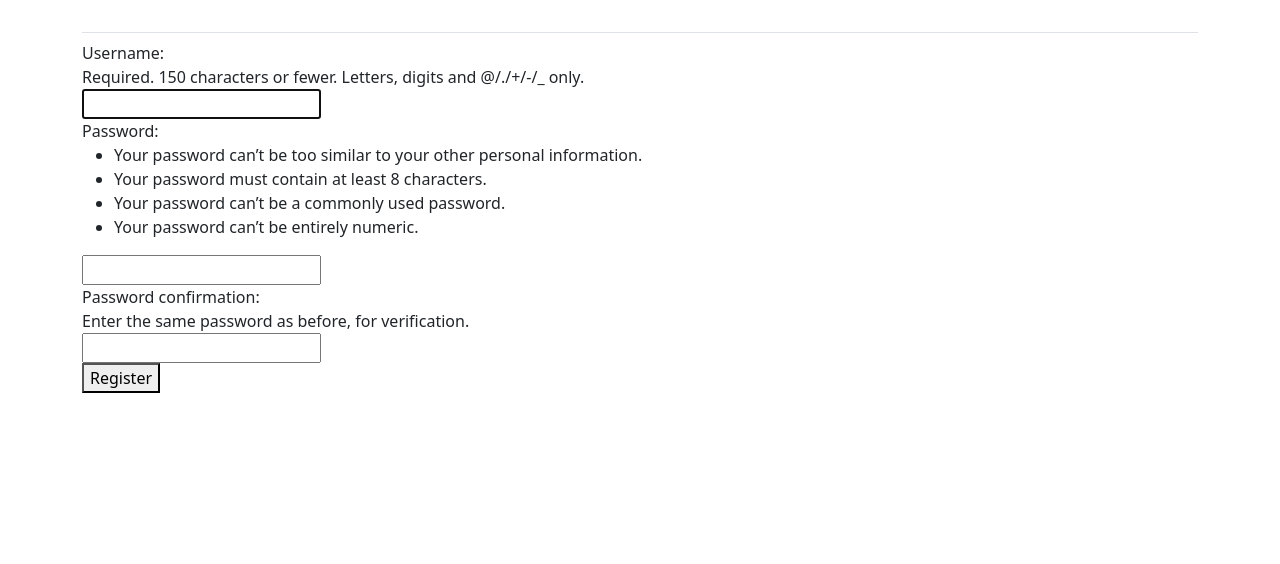
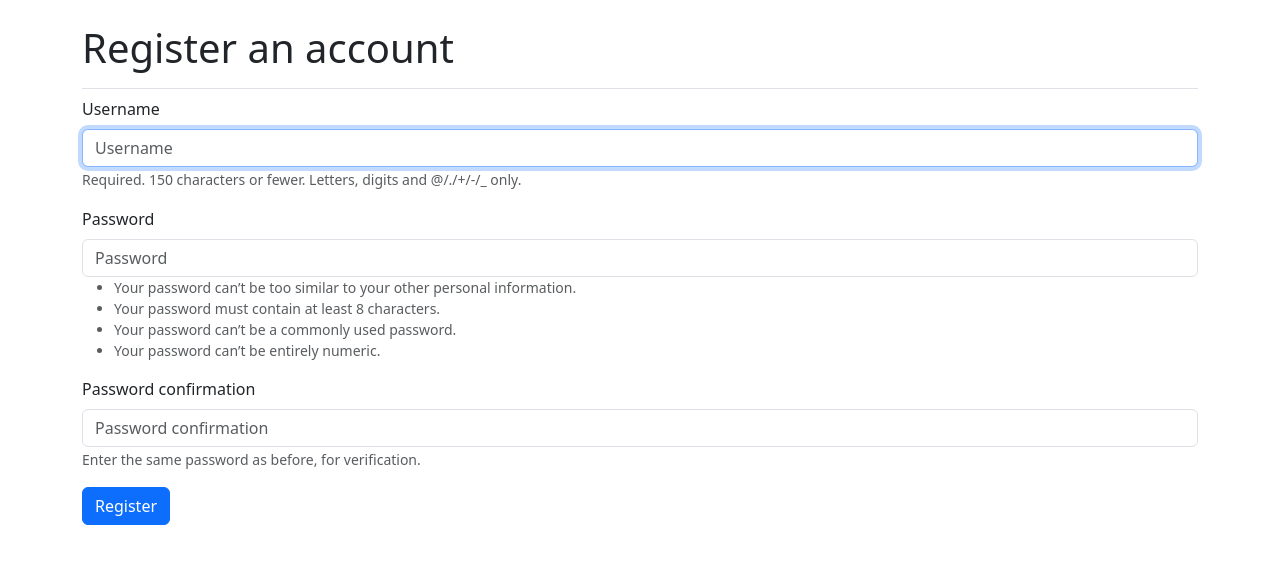
Before and after one commit to asabo-dev/Learning_logs, a Django app: page /accounts/register/ in a window 1280 px wide. Shown: the part 58-622 px from the top of the page. Run offline with Django 5.2, Linux system fonts and the light colour scheme; some libraries are stand-ins or nearby versions.

Commit message:
Style registration page

```diff
--- a/accounts/templates/registration/register.html
+++ b/accounts/templates/registration/register.html
@@ -1,12 +1,14 @@
 {% extends "learning_logs/base.html" %}
+{% load django_bootstrap5 %}
+
+{% block page_header %}
+    <h1>Register an account</h1>
+{% endblock page_header %}
 
 {% block content %}
-
     <form action="{% url 'accounts:register' %}" method="post">
         {% csrf_token %}
-        {{ form.as_div }}
-
-        <button name="submit">Register</button>
+        {% bootstrap_form form %}
+        {% bootstrap_button button_type="submit" content="Register" %}
     </form>
-
 {% endblock content %}
```
Also changed, not shown: db.sqlite3.
